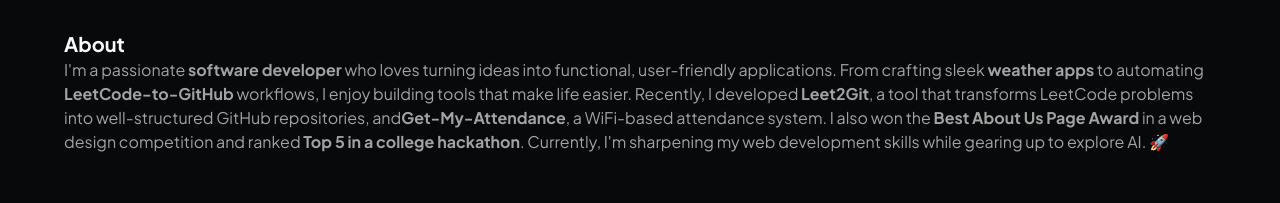
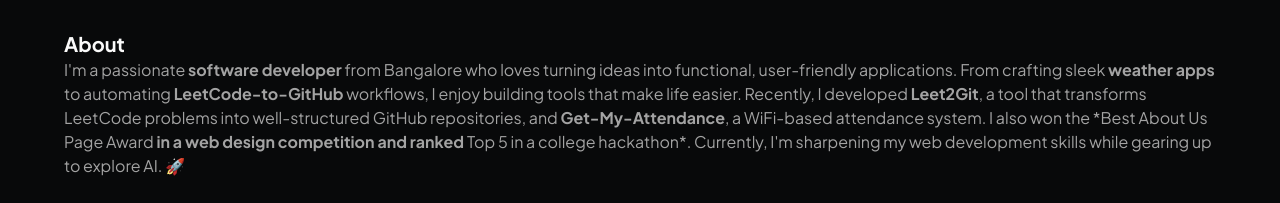
Before and after one commit to Rai-shwith/Rai-shwith.github.io, a React (Vite) app: page / in a window 1280 px wide. Shown: the part 386-589 px from the top of the page. Built offline with nearby package versions, Linux system fonts and the light colour scheme; a web font is replaced by a local one.

Commit message:
chore: add Bangalore , fix #2

```diff
--- a/src/components/About.jsx
+++ b/src/components/About.jsx
@@ -1,20 +1,23 @@
 import React from "react";
+import Description from "./Description";
 
 const About = () => {
   return (
     <div className="flex flex-col my-8">
       <h3 className="font-bold text-xl">About</h3>
-      <p className="text-muted-foreground">
-        I'm a passionate <span className="text-muted-foreground font-bold">software developer</span> who loves turning ideas into functional,
-        user-friendly applications. From crafting sleek <span className="text-muted-foreground font-bold">weather apps</span> to
-        automating <span className="text-muted-foreground font-bold">LeetCode-to-GitHub</span> workflows, I enjoy building tools that
-        make life easier. Recently, I developed <span className="text-muted-foreground font-bold">Leet2Git</span>, a tool that transforms
+      <Description
+        description={`I'm a passionate *software developer* from Bangalore who loves turning ideas into functional,
+        user-friendly applications. From crafting sleek *weather apps* to
+        automating *LeetCode-to-GitHub* workflows, I enjoy building tools that
+        make life easier. Recently, I developed *Leet2Git*, a tool that transforms
         LeetCode problems into well-structured GitHub repositories, and
-        <span className="text-muted-foreground font-bold">Get-My-Attendance</span>, a WiFi-based attendance system. I also won the <span className="text-muted-foreground font-bold">Best
-        About Us Page Award</span> in a web design competition and ranked <span className="text-muted-foreground font-bold">Top 5 in a
-        college hackathon</span>. Currently, I'm sharpening my web development skills
-        while gearing up to explore AI. 🚀
-      </p>
+        *Get-My-Attendance*, a WiFi-based attendance system. I also won the *Best
+        About Us Page Award* in a web design competition and ranked *Top 5 in a
+        college hackathon*. Currently, I'm sharpening my web development skills
+        while gearing up to explore AI. 🚀`}
+        normalClassNames={"text-muted-foreground "}
+        specialClassName={"text-muted-foreground font-bold"}
+      />
     </div>
   );
 };
```
